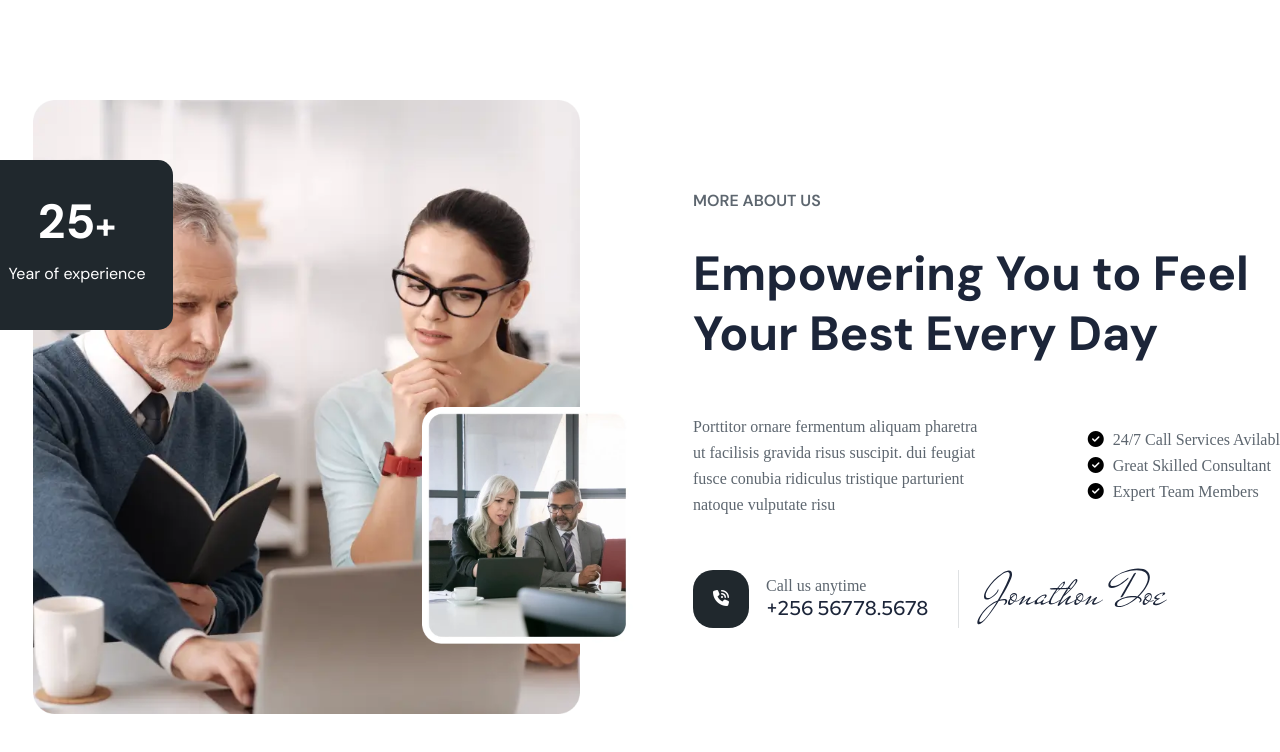
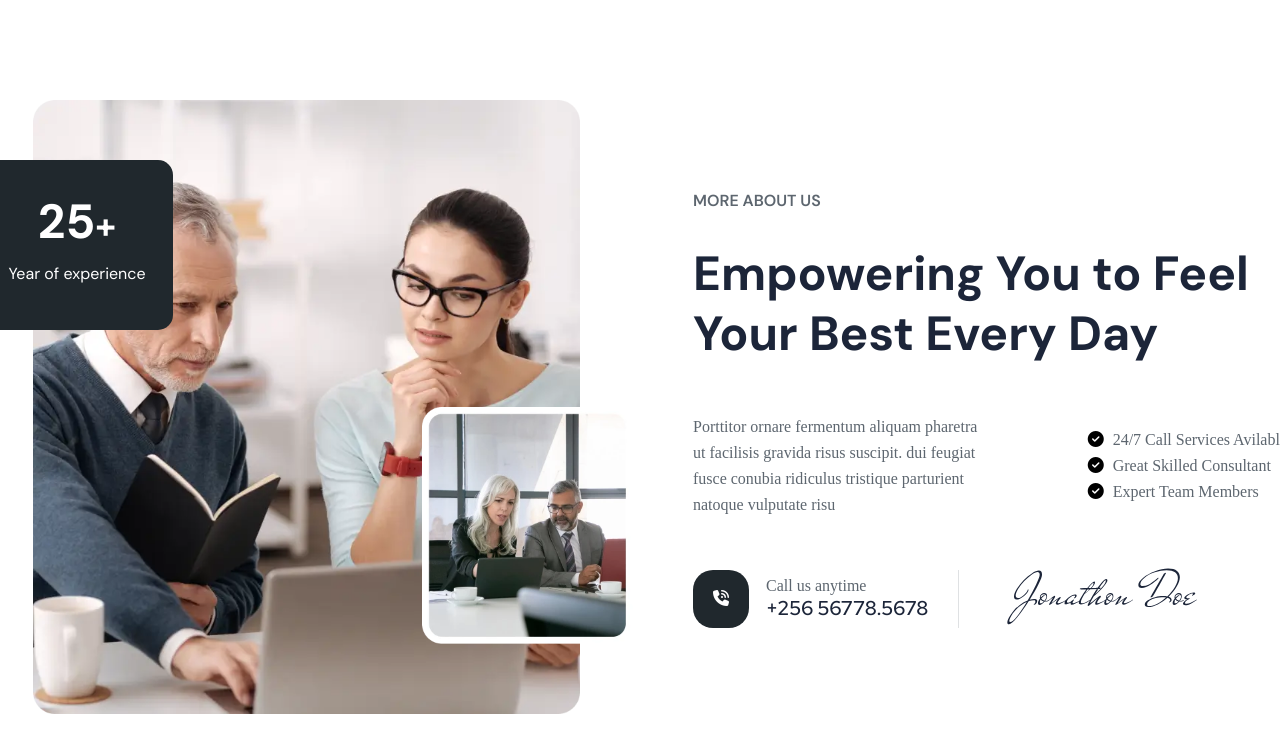
Before and after one commit to abdunnoorfaheem/invenaSolution, a plain HTML site: page index.html in a window 1280 px wide. Shown: the part 1008-1760 px from the top of the page. Drawn offline with Linux system fonts and the light colour scheme.

Commit message:
signature style change

```diff
--- a/css/style.css
+++ b/css/style.css
@@ -314,7 +314,7 @@ a {
     align-items: center;
 }
 .phoneinfo .signeture{
-    margin-right: 120px;
+    margin-right: 90px;
 
 }
 
```
